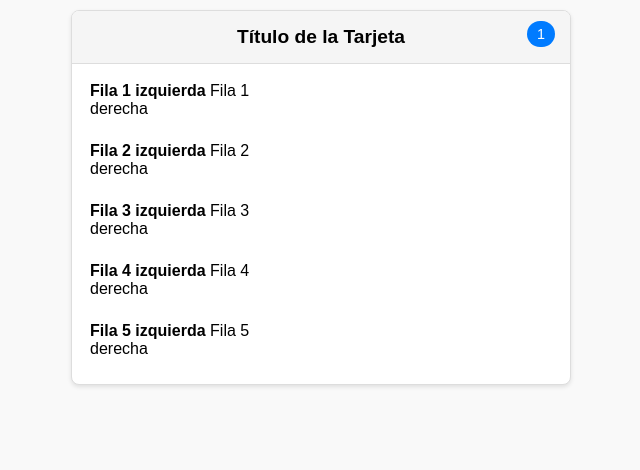
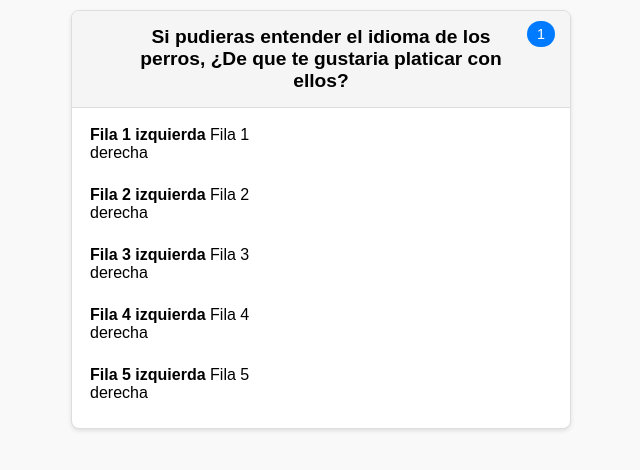
Before and after one commit to Fergotth/100MexicanosDijeron, a website: page template-cards.html in a window 1280 px wide. Shown: the whole page, without its empty margins (319-959 px from the left). Drawn offline with Linux system fonts and the light colour scheme.

Commit message:
Update template-cards.html

```diff
--- a/template-cards.html
+++ b/template-cards.html
@@ -120,7 +120,7 @@
 <body>
     <div class="card">
         <div class="card-header">
-            <h3 class="card-title">Título de la Tarjeta</h3>
+            <h3 class="card-title">Si pudieras entender el idioma de los perros, ¿De que te gustaria platicar con ellos?</h3>
             <a href="#tarjeta1" class="card-number">1</a>
         </div>
 
```
